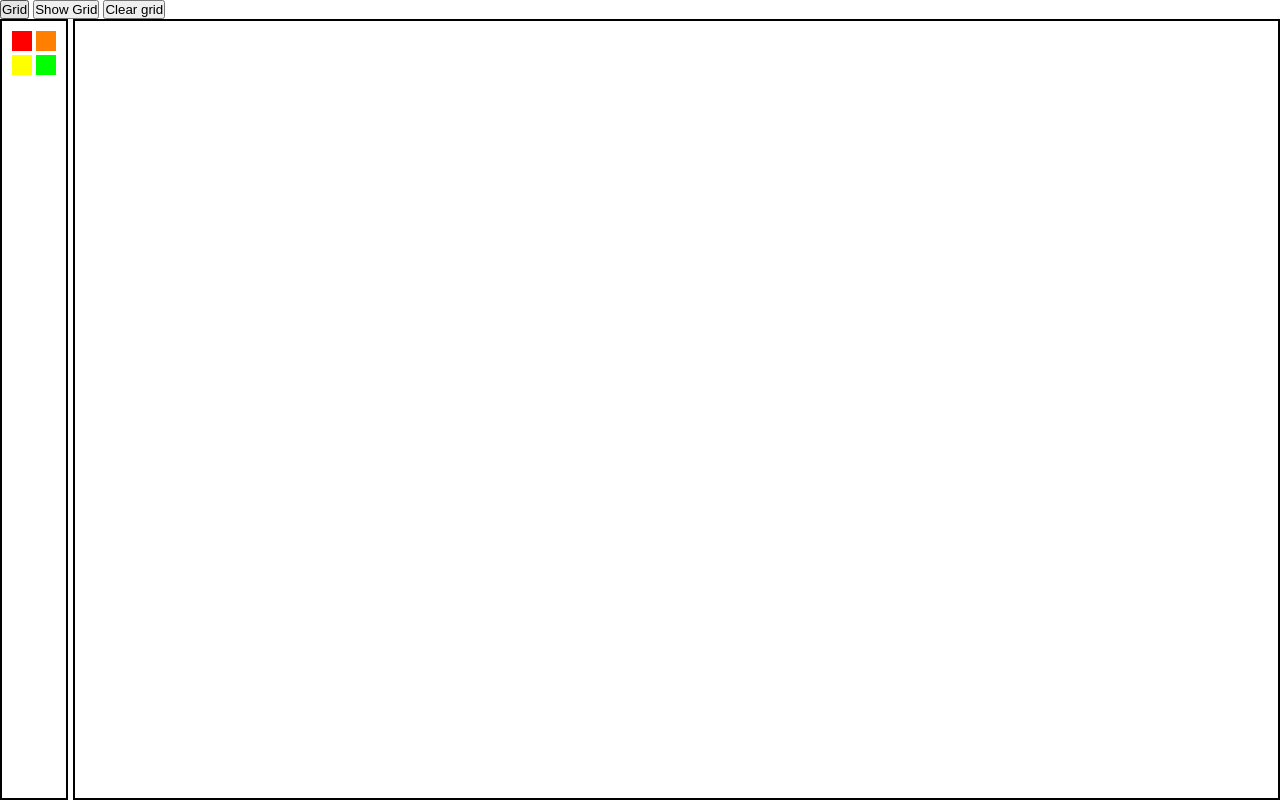
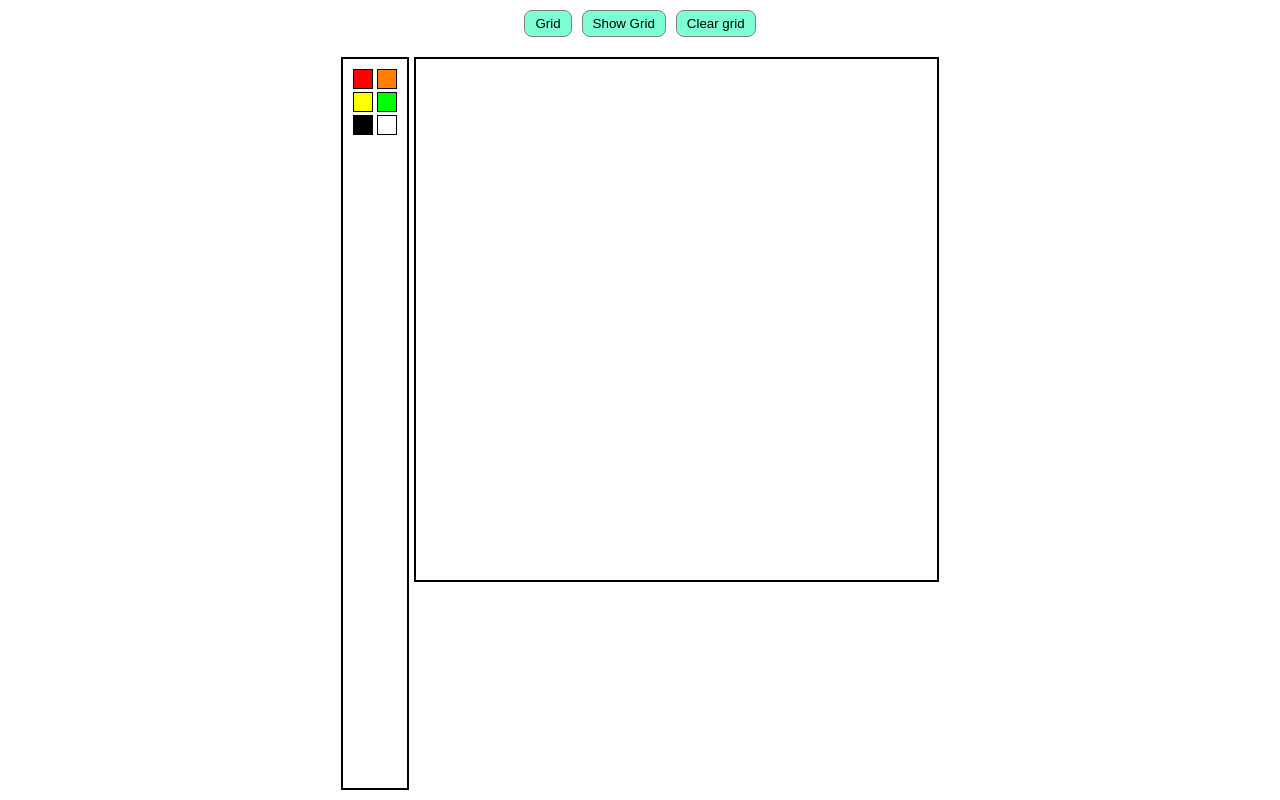
Before and after one commit to chailykevin/Etch-a-Sketch, a plain HTML site: page index.html in a window 1280 px wide. Drawn offline with Linux system fonts and the light colour scheme.

Commit message:
Add 2 more colors and styling to page
Added black and white color option
Added minor styling like canvas width and height also button style

```diff
--- a/index.html
+++ b/index.html
@@ -19,6 +19,8 @@
         <button id="orange"></button>
         <button id="yellow"></button>
         <button id="green"></button>
+        <button id="black"></button>
+        <button id="white"></button>
       </div>
       <div id="container"></div>
     </div>
--- a/script.js
+++ b/script.js
@@ -105,6 +105,10 @@ colors.addEventListener("click", (e) => {
         currentColor = "hsl(60, 100%, 50%)";
     } else if (e.target.id === "green") {
         currentColor = "hsl(120, 100%, 50%)";
+    } else if (e.target.id === "black") {
+        currentColor = "hsl(0, 0%, 0%)";
+    } else if (e.target.id === "white") {
+        currentColor = "hsl(0, 0%, 100%)";
     }
 })
 
@@ -113,7 +117,6 @@ const clearGridButton = document.querySelector("#clearGrid");
 
 clearGridButton.addEventListener("click", () => {
     div.forEach((div) => {
-        console.log("hi");
         div.style.backgroundColor = "transparent";
     })
 })
--- a/style.css
+++ b/style.css
@@ -15,6 +15,8 @@ body {
   display: flex;
   gap: 5px;
   flex-wrap: wrap;
+  margin: 10px 30px;
+  justify-content: center;
 }
 
 .colors {
@@ -28,6 +30,7 @@ body {
   width: 20px;
   height: 20px;
   border: none;
+  border: 0.5px solid black;
 }
 
 .colors button#red {
@@ -37,11 +40,21 @@ body {
 .colors button#orange {
   background-color: hsl(30, 100%, 50%);
 }
+
 .colors button#yellow {
   background-color: hsl(60, 100%, 50%);
 }
+
 .colors button#green {
   background-color: hsl(120, 100%, 50%);
+}
+
+.colors button#black {
+  background-color: hsl(0, 0%, 0%);
+}
+
+.colors button#white {
+  background-color: hsl(0, 0%, 100%);
 }
 
 .colors button:hover {
@@ -52,8 +65,8 @@ body {
   display: flex;
   flex-wrap: wrap;
   flex: auto;
-  height: 100%;
-  flex: 9;
+  max-height: 525px;
+  max-width: 525px;
   border: 2px solid black;
 }
 
@@ -80,3 +93,18 @@ div {
 .showGrid {
   border: 1px solid slategrey;
 }
+
+.header {
+  display: flex;
+  justify-content: center;
+  align-items: center;
+  gap: 10px;
+  margin: 10px 10px;
+}
+
+.header button {
+  padding: 5px 10px;
+  border-radius: 8px;
+  border: 1px solid grey;
+  background-color: aquamarine;
+}
```
